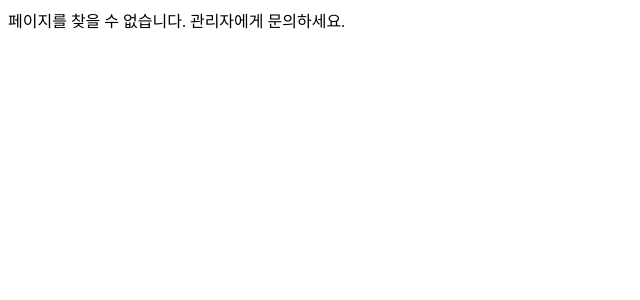
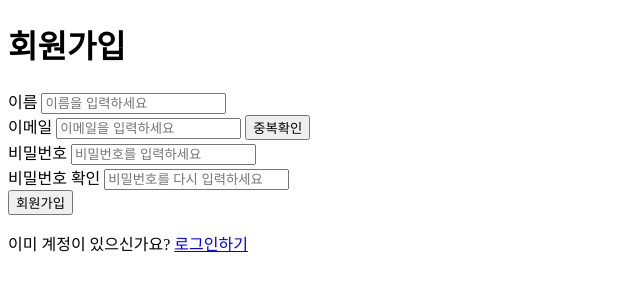
Before and after one commit to uoahir/phpboard, a PHP site: page /auth/register in a window 1280 px wide. Shown: the top 300 px of the page, without its empty margins (0-640 px from the left). Run offline with PHP 8.4, Linux system fonts and the light colour scheme.

Commit message:
회원가입 - 중복확인, 비밀번호확인

```diff
--- a/index.php
+++ b/index.php
@@ -58,6 +58,20 @@
             $controller->logout();
             break;
 
+        case '/auth/register' :
+            $controller = UserController::getInstance();
+            $controller->register();
+            break;
+
+        case '/auth/check/email' :
+            $controller = UserController::getInstance();
+            $controller->checkEmail();
+            break;
+
+        case '/auth/signup' :
+            $controller = UserController::getInstance();
+            $controller->signup();
+
         default :
             echo "페이지를 찾을 수 없습니다. 관리자에게 문의하세요."; // error 페이지 만들기
             break;
--- /dev/null
+++ b/js/register.js
@@ -0,0 +1,57 @@
+document.addEventListener('DOMContentLoaded', () => {
+    const usernameInput = document.getElementById('email');
+    const checkDuplicateButton = document.getElementById('checkDuplicate');
+    const usernameMessage = document.getElementById('emailMessage');
+    const passwordInput = document.getElementById('password');
+    const passwordConfirmInput = document.getElementById('passwordConfirm');
+    const passwordMatchMessage = document.getElementById('passwordMatchMessage');
+
+    // 아이디 중복 확인 로직
+    checkDuplicateButton.addEventListener('click', () => {
+        const email = usernameInput.value.trim();
+
+        if (!email) {
+            usernameMessage.textContent = '아이디를 입력하세요.';
+            usernameMessage.style.color = 'red';
+            return;
+        }
+
+        // AJAX 요청
+        fetch('/auth/check/email', {
+            method: 'POST',
+            headers: {
+                'Content-Type': 'application/json',
+            },
+            body: JSON.stringify({ email }),
+        })
+            .then((response) => response.json())
+            .then((data) => {
+                if (data.exists) {
+                    usernameMessage.textContent = '이미 사용 중인 아이디입니다.';
+                    usernameMessage.style.color = 'red';
+                } else {
+                    usernameMessage.textContent = '사용 가능한 아이디입니다.';
+                    usernameMessage.style.color = 'green';
+                }
+            })
+            .catch((error) => {
+                console.error('Error:', error);
+                usernameMessage.textContent = '오류가 발생했습니다.';
+                usernameMessage.style.color = 'red';
+            });
+    });
+
+    // 비밀번호 확인 로직
+    passwordConfirmInput.addEventListener('input', () => {
+        const password = passwordInput.value;
+        const confirmPassword = passwordConfirmInput.value;
+
+        if (password !== confirmPassword) {
+            passwordMatchMessage.textContent = '비밀번호가 일치하지 않습니다.';
+            passwordMatchMessage.style.color = 'red';
+        } else {
+            passwordMatchMessage.textContent = '비밀번호가 일치합니다.';
+            passwordMatchMessage.style.color = 'green';
+        }
+    });
+});
--- a/src/application/Dao/UserDao.php
+++ b/src/application/Dao/UserDao.php
@@ -41,6 +41,9 @@ class UserDao {
             null
         );
 
+        if (isset($stmt)) {
+            $stmt->close();
+        }
         $this->conn->close();
 
         return $userDTO;
--- a/src/application/controller/UserController.php
+++ b/src/application/controller/UserController.php
@@ -48,4 +48,32 @@ class UserController {
         header("Location: /");  // 로그아웃 후 리다이렉트
         exit();
     }
+
+    public function register() {
+        include __DIR__ .'/../../../views/user/register.php';
+    }
+
+    public function checkEmail() {
+        $data = json_decode(file_get_contents('php://input'), true);
+        $email = $data['email'] ?? '';
+
+        // 유효성 검사
+        if (!$email) {
+            http_response_code(400);
+            echo json_encode(['error' => '아이디가 입력되지 않았습니다.']);
+            exit;
+        }
+
+        $user = UserService::getInstance()->getUserByEmail($email);
+
+        if($user) {
+            echo json_encode(['exists' => true]);
+        } else {
+            echo json_encode(['exists' => false]);
+        }
+    }
+
+    public function signup() {
+
+    }
 }
--- a/src/application/service/UserService.php
+++ b/src/application/service/UserService.php
@@ -25,4 +25,8 @@ class UserService {
         }
         return $user;
     }
+
+    public function getUserByEmail($email) {
+        return UserDao::getInstance()->getUserByEmail($email);
+    }
 }
--- a/views/board/edit.php
+++ b/views/board/edit.php
@@ -27,17 +27,14 @@ if (isset($_SESSION['error'])) {
 
 <?php if(isset($board)) :?>
 <div id="write-form-container">
-    <h2>글 수정</h2>
     <form action="/board/update" method="POST">
         <input type="hidden" name="id" value="<?php echo htmlspecialchars($board->getBoardId()); ?>">
 
         <div class="form-group">
-            <label for="title">제목</label>
             <input type="text" id="title" name="title" value="<?php echo htmlspecialchars($board->getTitle()); ?>" placeholder="제목을 입력하세요">
         </div>
 
         <div class="form-group">
-            <label for="content">내용</label>
             <textarea id="content" name="content" placeholder="내용을 입력하세요" rows="10"><?php echo htmlspecialchars($board->getContent()); ?></textarea>
         </div>
 
--- a/views/board/write.php
+++ b/views/board/write.php
@@ -28,15 +28,12 @@ if (isset($_SESSION['error'])) {
 ?>
 
 <div id="write-form-container">
-    <h2>글쓰기</h2>
     <form action="/board/create" method="POST">
         <div class="form-group">
-            <label for="title">제목</label>
             <input type="text" id="title" name="title" placeholder="제목을 입력하세요">
         </div>
 
         <div class="form-group">
-            <label for="content">내용</label>
             <textarea id="content" name="content" placeholder="내용을 입력하세요" rows="10"></textarea>
         </div>
 
--- a/views/home.php
+++ b/views/home.php
@@ -4,7 +4,7 @@
     <meta charset="UTF-8">
     <meta name="viewport" content="width=device-width, initial-scale=1.0">
     <title>게시판</title>
-<!--    <link rel="stylesheet" href="/css/home.css">-->
+    <link rel="stylesheet" href="/css/home.css">
 </head>
 <body>
 <header>
@@ -28,6 +28,7 @@
                         <input type="text" name="email" placeholder="이메일" required>
                         <input type="password" name="password" placeholder="비밀번호" required>
                         <button type="submit">로그인</button>
+                        <button onclick="location.href='/auth/register'">회원가입</button>
                     </form>
                 <?php endif; ?>
             </div>
--- /dev/null
+++ b/views/user/register.php
@@ -0,0 +1,54 @@
+<!DOCTYPE html>
+<html lang="ko">
+<head>
+    <meta charset="UTF-8">
+    <meta name="viewport" content="width=device-width, initial-scale=1.0">
+    <title>회원가입</title>
+    <script src="/js/register.js" defer></script>
+
+</head>
+<body>
+<div class="container">
+    <h1>회원가입</h1>
+    <form action="/auth/signup" method="POST">
+        <!-- 이름 입력 -->
+        <div class="form-group">
+            <label for="name">이름</label>
+            <input type="text" id="name" name="name" required placeholder="이름을 입력하세요">
+        </div>
+
+        <!-- 이메일 입력 -->
+        <div class="form-group">
+            <label for="email">이메일</label>
+            <input type="email" id="email" name="email" required placeholder="이메일을 입력하세요">
+            <button type="button" id="checkDuplicate">중복확인</button>
+            <span id="emailMessage"></span>
+        </div>
+
+        <!-- 비밀번호 입력 -->
+        <div class="form-group">
+            <label for="password">비밀번호</label>
+            <input type="password" id="password" name="password" required placeholder="비밀번호를 입력하세요">
+        </div>
+
+        <!-- 비밀번호 확인 -->
+        <div class="form-group">
+            <label for="password_confirm">비밀번호 확인</label>
+            <input type="password" id="passwordConfirm" name="passwordConfirm" required placeholder="비밀번호를 다시 입력하세요">
+            <span id="passwordMatchMessage"></span>
+        </div>
+
+
+        <!-- 회원가입 버튼 -->
+        <div class="form-group">
+            <button type="submit">회원가입</button>
+        </div>
+    </form>
+
+    <!-- 로그인 페이지로 이동 -->
+    <div class="login-link">
+        <p>이미 계정이 있으신가요? <a href="/auth/login.php">로그인하기</a></p>
+    </div>
+</div>
+</body>
+</html>
```
Also changed, not shown: css/home.css (deleted, +0 -21 lines).
